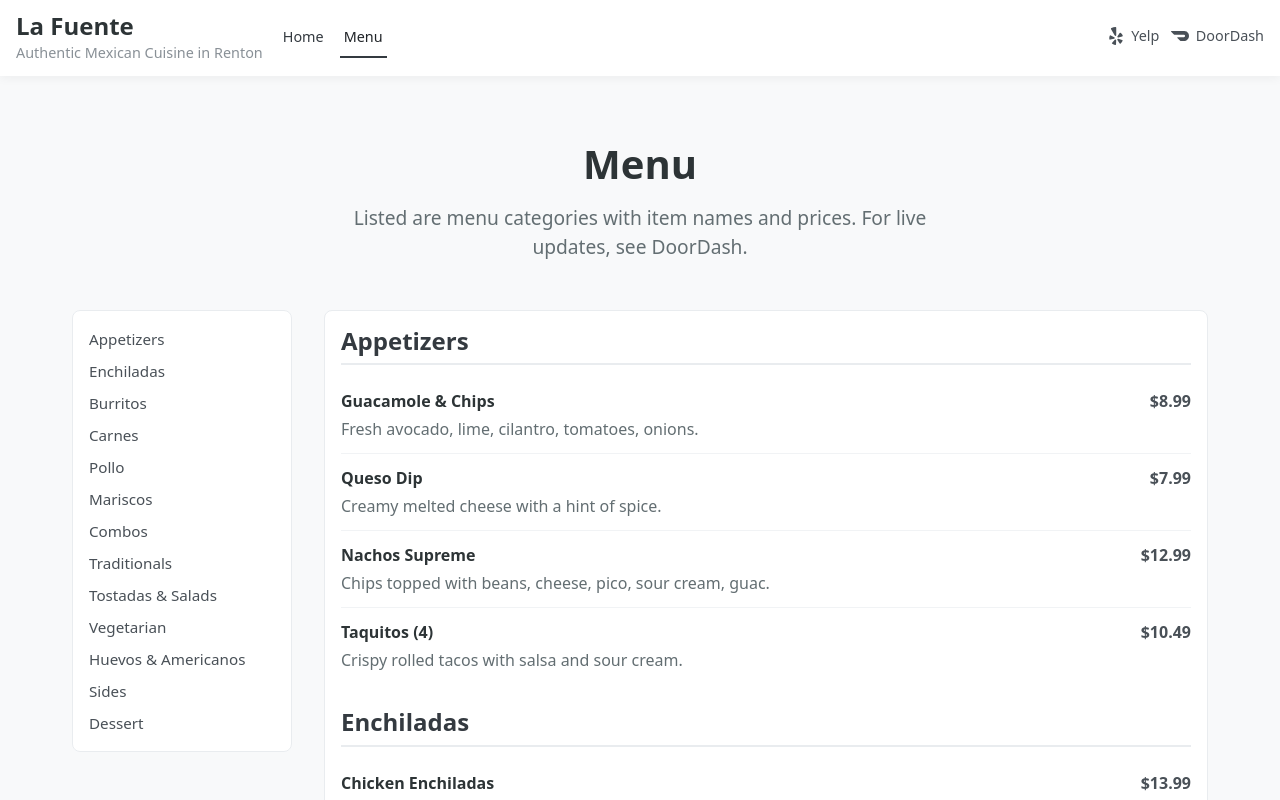
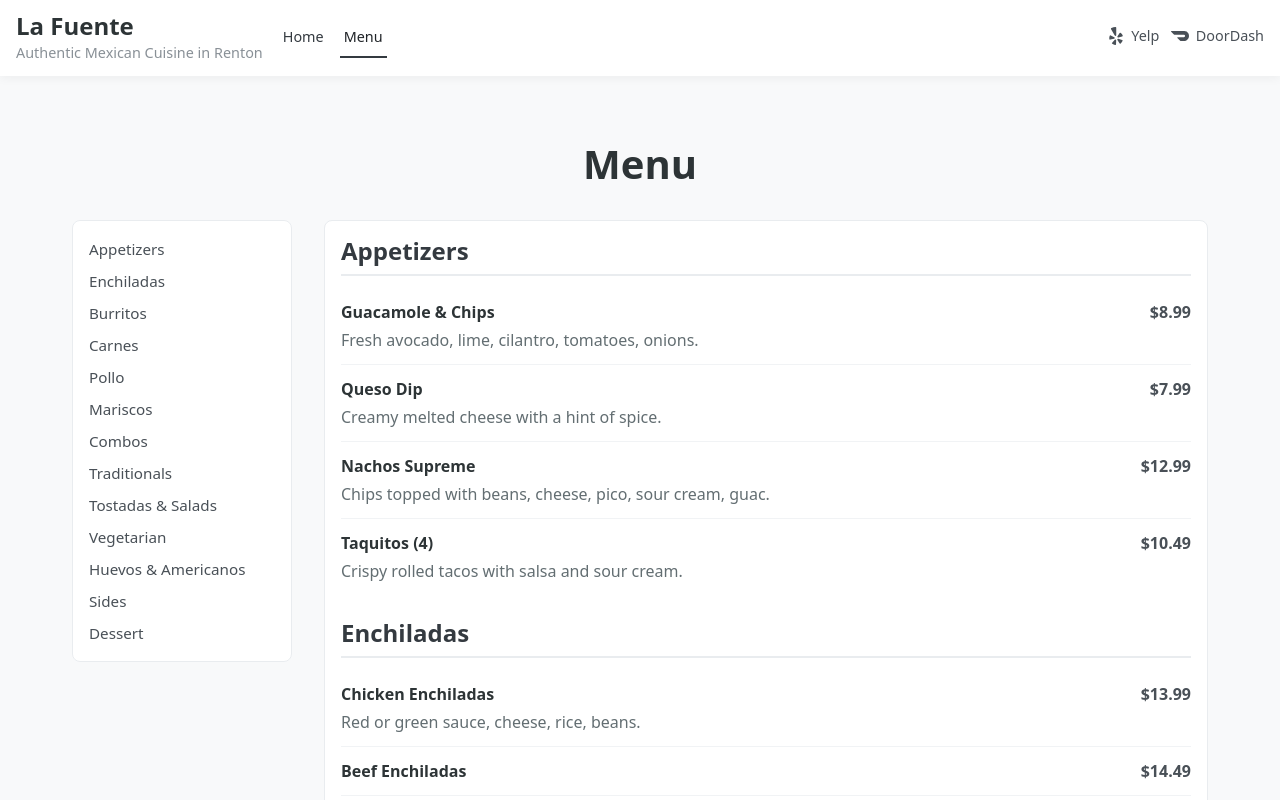
Before and after one commit to Toxeydotdev/chill-apps, a React (Vite) app: page /menu in a window 1280 px wide. Shown: the top 800 px of the page. Built offline with nearby package versions, Linux system fonts and the light colour scheme.

Commit message:
refactor: update header positioning to sticky; enhance menu section for scroll visibility

```diff
--- a/src/components/Header/Header.css
+++ b/src/components/Header/Header.css
@@ -1,7 +1,9 @@
 .header {
   background: #ffffff;
   color: #2d3436;
-  position: relative;
+  position: sticky;
+  top: 0;
+  z-index: 1000;
   display: flex;
   flex-direction: row;
   align-items: center;
--- a/src/components/Icons/Icon.tsx
+++ b/src/components/Icons/Icon.tsx
@@ -29,7 +29,6 @@ export const Icon: React.FC<Props> = ({
         />
       );
     case "doordash":
-      // Use a generic delivery icon for DoorDash link
       return (
         <SiDoordash
           size={size}
--- a/src/components/Menu/Menu.css
+++ b/src/components/Menu/Menu.css
@@ -1,6 +1,8 @@
 .menu-section {
   padding: 4rem 0;
   background-color: #f8f9fa;
+  /* If navigated via #menu, ensure visibility below sticky header */
+  scroll-margin-top: 90px;
 }
 
 .menu-section .container {
@@ -13,7 +15,7 @@
   text-align: center;
   font-size: 2.5rem;
   color: #2d3436;
-  margin-bottom: 1rem;
+  margin-bottom: 2rem;
 }
 
 .menu-intro {
@@ -207,6 +209,11 @@
   padding-bottom: 0.5rem;
 }
 
+/* Ensure in-page anchors don't get hidden behind the sticky header */
+.menu-category-block {
+  scroll-margin-top: 90px;
+}
+
 .menu-items {
   list-style: none;
   margin: 0;
--- a/src/components/Menu/Menu.tsx
+++ b/src/components/Menu/Menu.tsx
@@ -1,18 +1,11 @@
-import { DOORDASH_URL } from "@/config/links";
 import { menuData, type MenuCategory } from "@/data/menu";
 import "./Menu.css";
 
 export const Menu = () => {
-  const doordashUrl = DOORDASH_URL;
-
   return (
     <section id="menu" className="menu-section">
       <div className="container">
         <h2>Menu</h2>
-        <p className="menu-intro">
-          Listed are menu categories with item names and prices. For live
-          updates, see DoorDash.
-        </p>
 
         <div className="menu-layout">
           <aside className="menu-sidebar">
@@ -60,16 +53,6 @@ export const Menu = () => {
             })}
           </div>
         </div>
-
-        <div className="menu-note">
-          <p>
-            View current items and prices on DoorDash:{" "}
-            <a href={doordashUrl} target="_blank" rel="noopener noreferrer">
-              Order on DoorDash
-            </a>
-            . Prices and offerings may vary by platform and location.
-          </p>
-        </div>
       </div>
     </section>
   );
```
